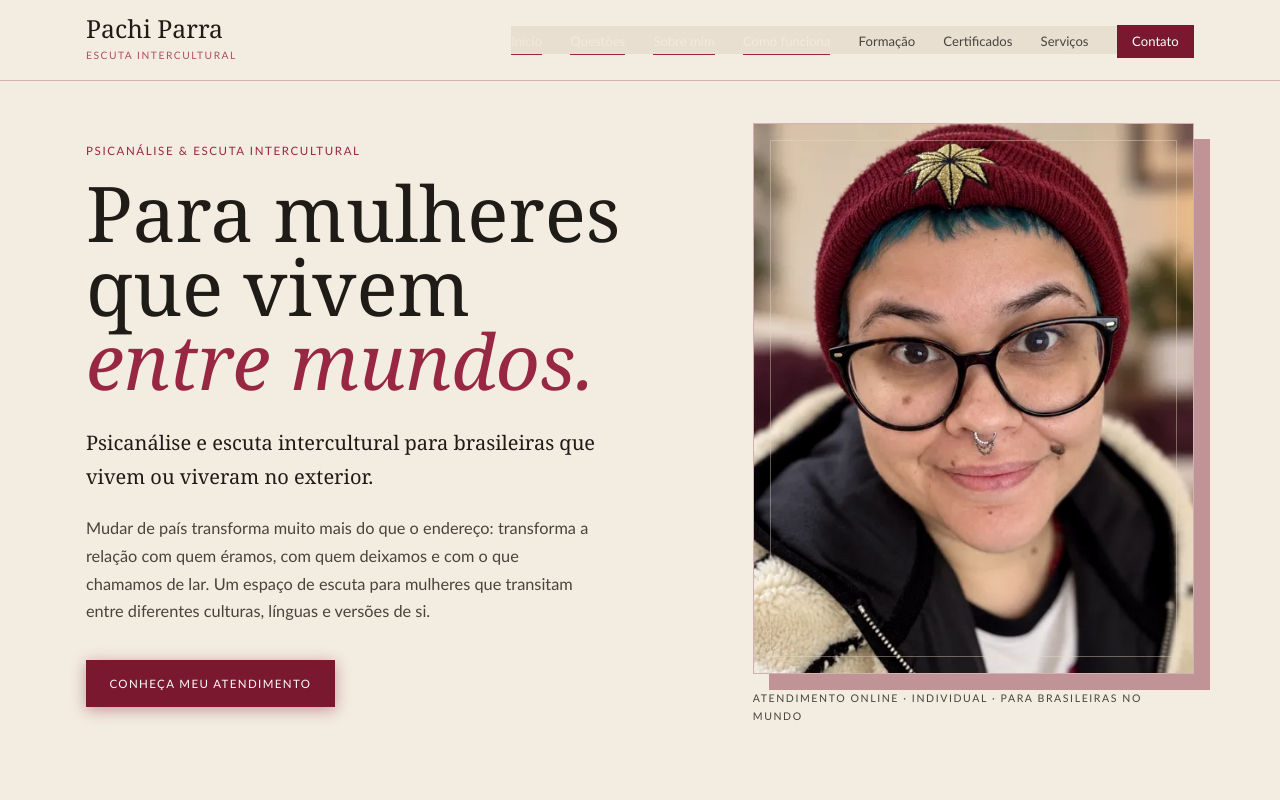
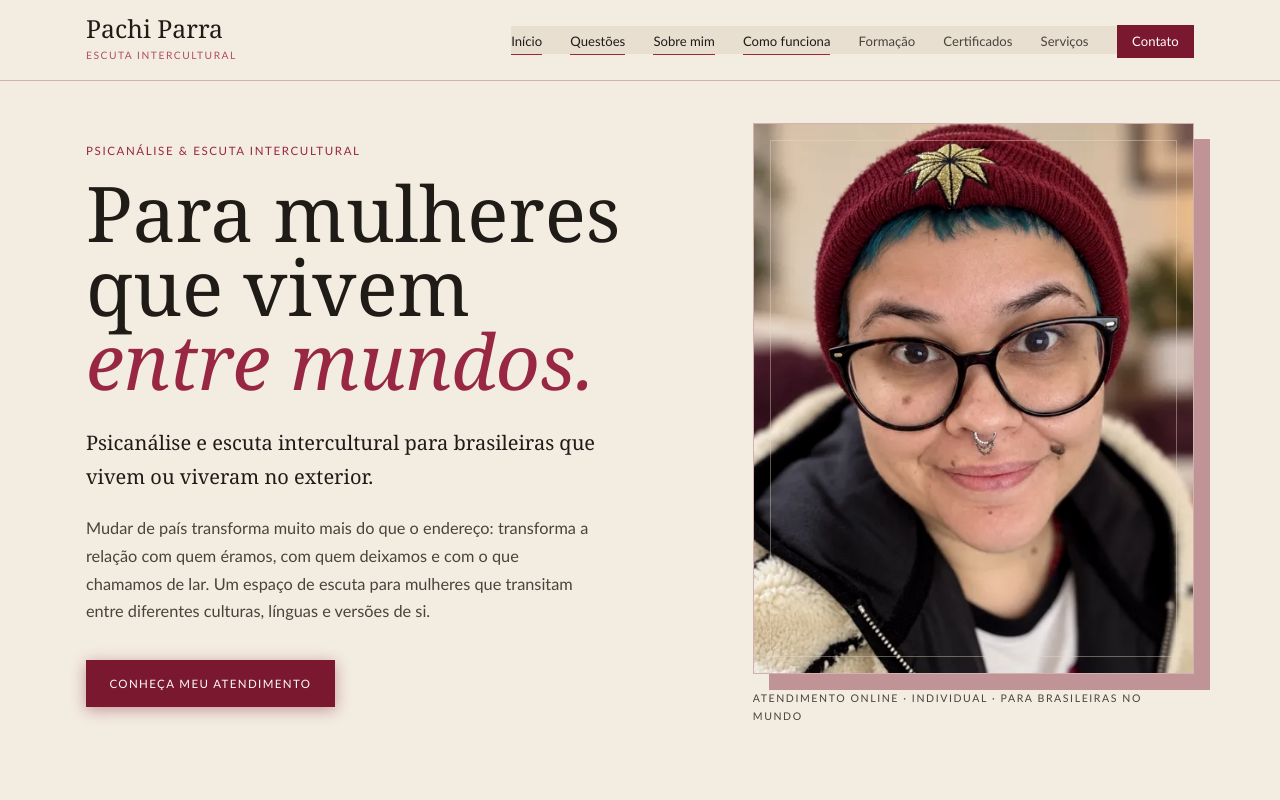
Before and after one commit to pachicodes/pachipsi, a plain HTML site: page index.html in a window 1280 px wide. Shown: the top 800 px of the page. Drawn offline with Linux system fonts and the light colour scheme.

Commit message:
fix: update hover and active link color for better visibility in navigation

```diff
--- a/styles-editorial.css
+++ b/styles-editorial.css
@@ -72,7 +72,7 @@ img { display: block; max-width: 100%; height: auto; }
 .nav-list { display: flex; align-items: center; gap: clamp(1rem, 2.2vw, 2rem); list-style: none; }
 .nav-link { position: relative; color: var(--ivory-soft); font-size: 0.82rem; }
 .nav-link::after { position: absolute; right: 0; bottom: -0.35rem; left: 0; height: 1px; background: var(--wine-hover); content: ''; transform: scaleX(0); transform-origin: right; transition: transform 250ms var(--ease); }
-.nav-link:hover, .nav-link.active { color: #f5e8dc; }
+.nav-link:hover, .nav-link.active { color: var(--ivory); }
 .nav-link:hover::after, .nav-link.active::after { transform: scaleX(1); transform-origin: left; }
 .nav-btn { padding: 0.45rem 0.9rem; border: 1px solid var(--wine); background: var(--wine); color: #fdfbf7 !important; font-weight: 500; transition: background-color 250ms ease, border-color 250ms ease, transform 250ms var(--ease); }
 .nav-btn::after { display: none; }
```
